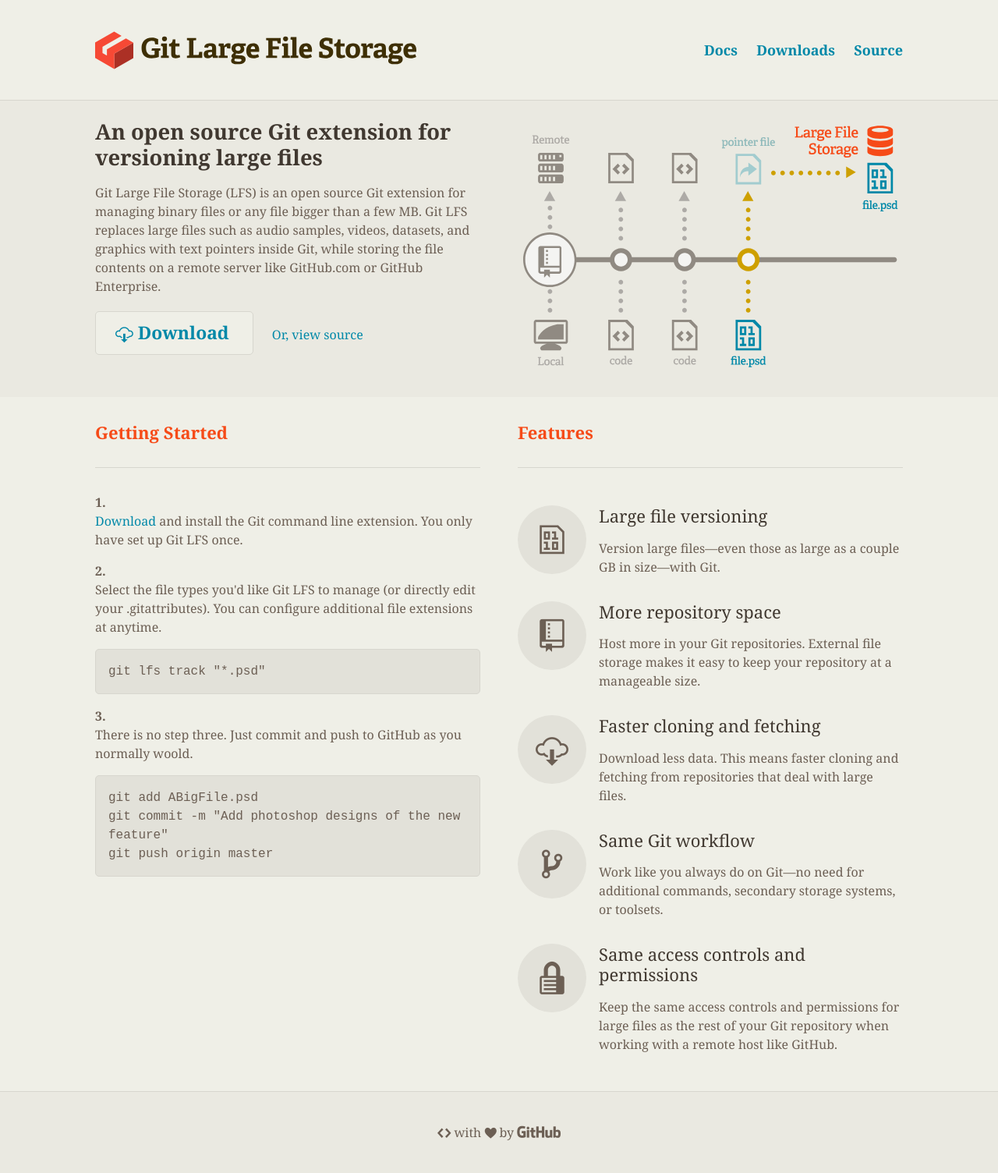
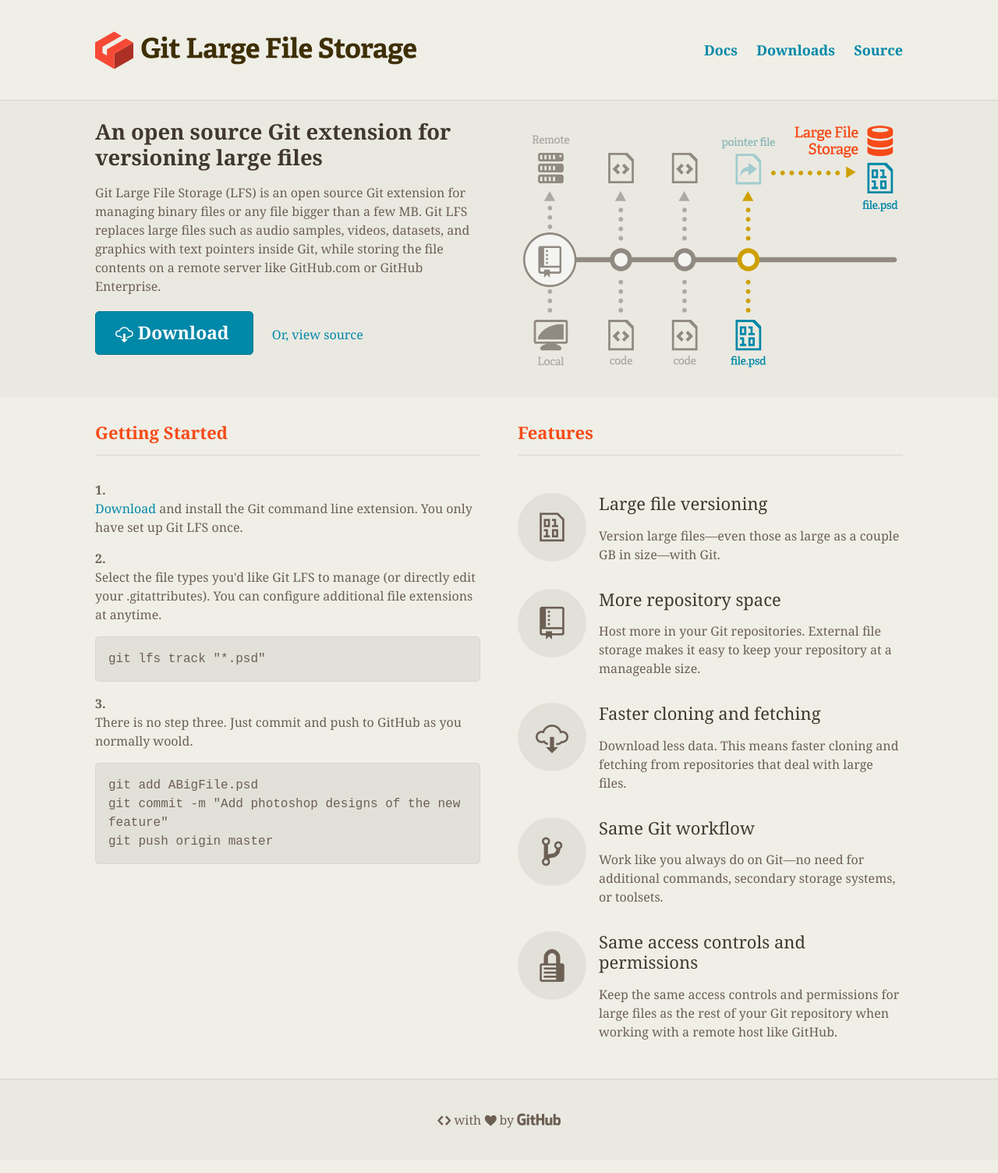
Before and after one commit to git-lfs/git-lfs.github.com, a Jekyll site: the page built from index.html, in a window 1280 px wide. Shown: the whole page at 78% size. Built offline with Jekyll 4.4.1, drawn with Linux system fonts in a browser that asks for light colours.

Commit message:
make cta button more prominent

```diff
--- a/_sass/_base.scss
+++ b/_sass/_base.scss
@@ -52,8 +52,9 @@
 // button
 
 .button {
-  background: $tan;
-  border: 1px solid $border_color;
+  background: $aqua;
+  border: 1px solid $aqua_darker;
+  color: white;
   display: block;
   @include border-radius(5px);
   text-align: center;
@@ -79,7 +80,7 @@
   color: $red;
   font-size: 1.375rem;
   border-bottom: 1px solid $border_color;
-  padding: 2rem 0;
-  margin-bottom: 2rem;
+  padding: 2rem 0 1rem;
+  margin-bottom: 1rem;
   font-weight: 600;
 }
--- a/_sass/_variables.scss
+++ b/_sass/_variables.scss
@@ -12,6 +12,7 @@
 $brown:             #6c5f54;
 $brown_darker:      #403830;
 $aqua:              #0088A8;
+$aqua_darker:       #007a8e;
 $red:               #f64b18;
 
 // styles
```
